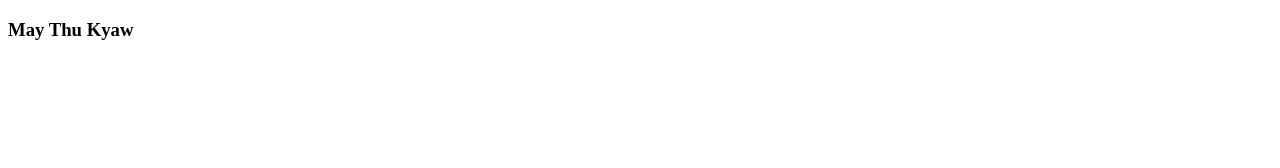
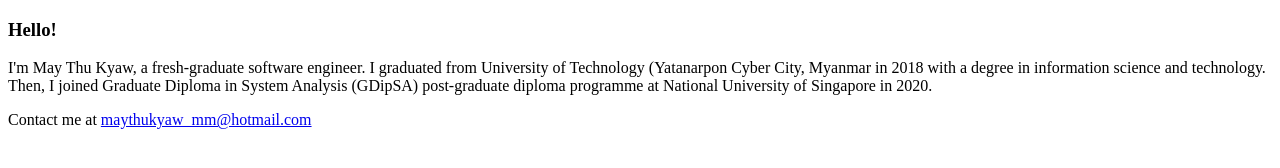
Before and after one commit to maythukyaw18/maythukyaw18.github.io, a plain HTML site: page index.html in a window 1280 px wide. Drawn offline with Linux system fonts and the light colour scheme.

Commit message:
Add Contact me

```diff
--- a/index.html
+++ b/index.html
@@ -4,6 +4,10 @@
         <title>About Me</title>
     </head>
     <body>
-        <h3>May Thu Kyaw</h3>
+        <div class="myDiv">
+            <h3>Hello!</h3>
+            <p>I'm May Thu Kyaw, a fresh-graduate software engineer. I graduated from University of Technology (Yatanarpon Cyber City, Myanmar in 2018 with a degree in information science and technology. Then, I joined Graduate Diploma in System Analysis (GDipSA) post-graduate diploma programme at National University of Singapore in 2020.</p>
+            <p>Contact me at <a href="mailto:maythukyaw_mm@hotmail.com">maythukyaw_mm@hotmail.com</a> </p>
+        </div>
     </body>
 </html>
```
Also changed, not shown: aboutme.html (deleted, +0 -9 lines).
